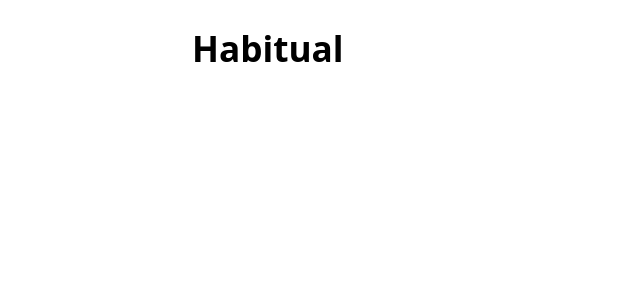
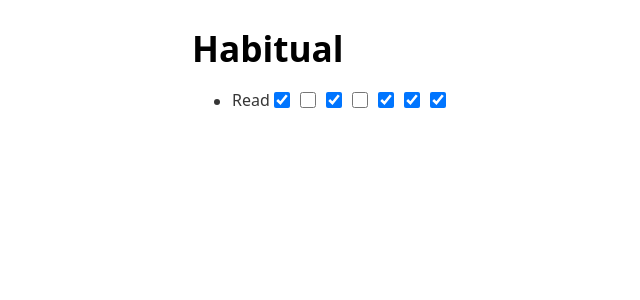
Before and after one commit to bikingbadger/habitual, a Vue app: page / in a window 1280 px wide. Shown: the top 300 px of the page, without its empty margins (48-688 px from the left). Built offline with nearby package versions, Linux system fonts and the light colour scheme.

Commit message:
feat(habit): Add test for item history

```diff
--- a/src/App.vue
+++ b/src/App.vue
@@ -13,9 +13,19 @@ export default {
     return {
       name: 'Habitual',
       storedHabits: [
-        { id: 1, name: 'Read ' },
-        { id: 2, name: 'Meditate' },
-        { id: 3, name: 'Stimulants' },
+        {
+          id: 1,
+          name: 'Read ',
+          history: [
+            { habitId: 1, date: '01/02/21', completed: true },
+            { habitId: 1, date: '02/02/21', completed: false },
+            { habitId: 1, date: '03/02/21', completed: true },
+            { habitId: 1, date: '04/02/21', completed: false },
+            { habitId: 1, date: '05/02/21', completed: true },
+            { habitId: 1, date: '06/02/21', completed: true },
+            { habitId: 1, date: '07/02/21', completed: true },
+          ],
+        },
       ],
     };
   },
--- a/src/components/HabitListItem.vue
+++ b/src/components/HabitListItem.vue
@@ -1,14 +1,16 @@
 <template>
   <li>
-    <input type="checkbox" :id="id" :name="name" :value="name" />
     <label :for="name">{{ name }}</label>
-    <div class="history-box complete">x</div>
-    <div class="history-box complete">x</div>
-    <div class="history-box">o</div>
-    <div class="history-box complete">x</div>
-    <div class="history-box">o</div>
-    <div class="history-box complete">x</div>
-    <div class="history-box complete">x</div>
+
+    <input
+      v-for="day in history"
+      :key="day.date"
+      :data-history="day.completed"
+      type="checkbox"
+      id="day.date"
+      name="scales"
+      :checked="day.completed"
+    />
   </li>
 </template>
 
@@ -16,34 +18,10 @@
 export default {
   name: 'habit',
   props: {
-    id: Number,
     name: String,
+    history: Array,
   },
 };
 </script>
 
-<style scoped>
-li {
-  display: grid;
-  grid-template-columns: 1fr 5fr repeat(7, 1fr);
-  grid-auto-flow: column;
-  justify-items: center;
-  align-items: center;
-}
-
-input[type='checkbox']:checked + label {
-  color: #ccc;
-  font-style: italic;
-  text-decoration: line-through;
-}
-
-.history-box {
-  padding: 1rem;
-  border: 2px blue solid;
-  border-radius: 0.3rem;
-}
-
-.complete {
-  background-color: rgb(127, 214, 255);
-}
-</style>
+<style scoped></style>
--- a/src/components/HabitsStore.vue
+++ b/src/components/HabitsStore.vue
@@ -1,10 +1,11 @@
 <template>
   <ul>
     <HabitListItem
-      v-for="HabitListItem in HabitListItems"
-      :key="HabitListItem.id"
-      :id="HabitListItem.id"
-      :name="HabitListItem.name"
+      v-for="habit in habits"
+      :key="habit.id"
+      :id="habit.id"
+      :name="habit.name"
+      :history="habit.history"
     ></HabitListItem>
   </ul>
 </template>
@@ -13,6 +14,6 @@
 import HabitListItem from './HabitListItem';
 export default {
   components: { HabitListItem },
-  props: ['HabitListItems'],
+  props: ['habits'],
 };
 </script>
```
Also changed, not shown: 1 other file (tests, documents, lock files or other folders).
